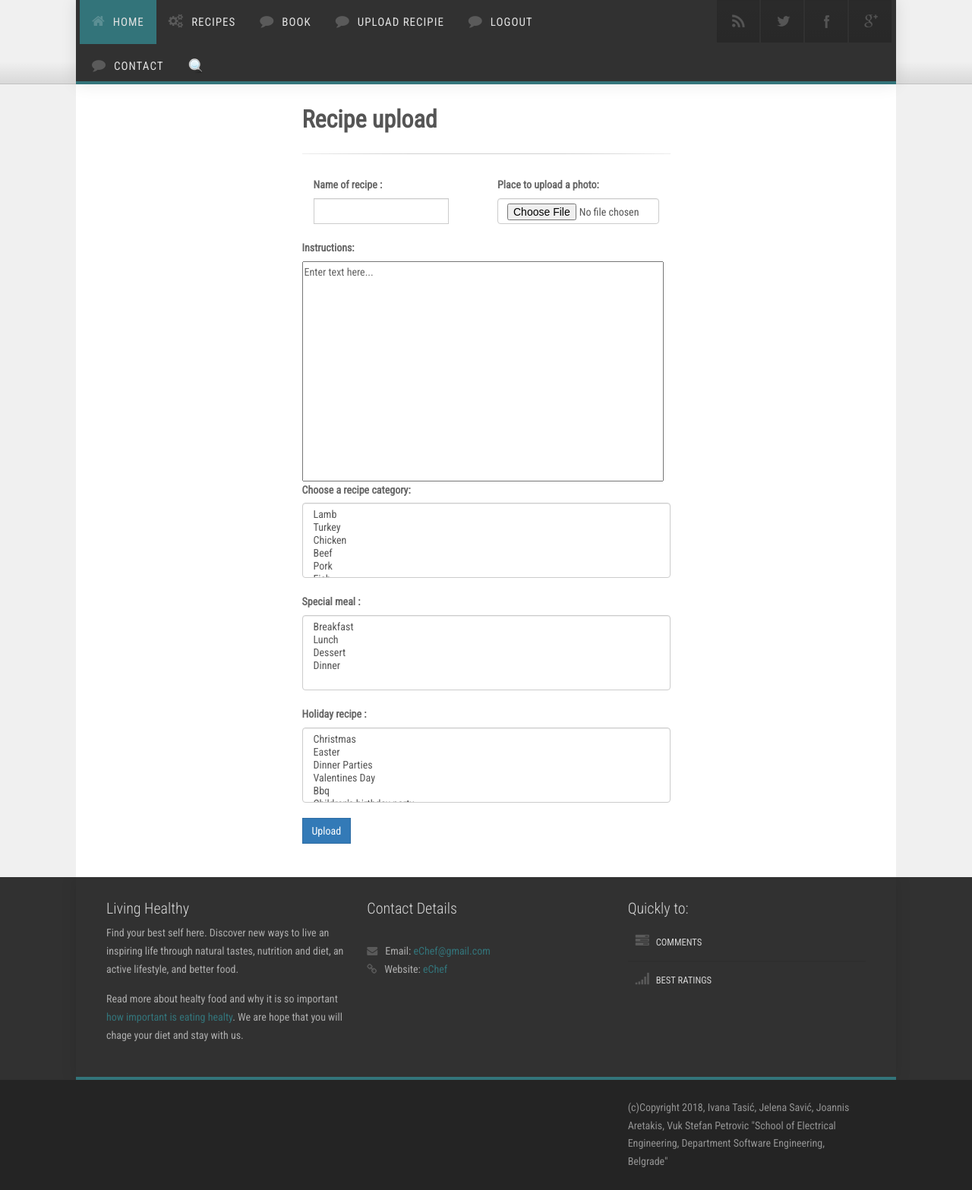
After one commit to JoannisAr/3Geeks1Greek, a CodeIgniter app: page /echef/index.php/Kuvar/prikaziDodavanjeRecepta in a window 1280 px wide. The commit adds this page. Shown: the whole page at 76% size. Run offline with CodeIgniter, Linux system fonts and the light colour scheme; some libraries are stand-ins or nearby versions.

```diff
--- a/eChef/application/controllers/Kuvar.php
+++ b/eChef/application/controllers/Kuvar.php
@@ -11,13 +11,32 @@
  *
  * @author Korisnik
  */
-class Kuvar {
+class Kuvar extends CI_Controller {
+    public function __construct() {
+         parent::__construct();
+    }
+    public function index(){
+       $podaci=[];
+       $this->prikazi("home.php",$podaci);
+    }
+
+    private function prikazi($glavniDeo, $data){
+        $data['controller']='Kuvar';
+        $this->load->view("sablon/chef_header.php", $data);
+        $this->load->view($glavniDeo, $data);
+        $this->load->view("sablon/footer.php");
+    }
+
      public function pretraga(){
         //uzme podatak
         $trazi=$this->input->get('pretraga');
         // uradi pretragu
         //poziva metodu prikazi za jela sto je dobio.
          // $this->prikazi("jelo stranica",array rezultata);
+    }
+    public function prikaziDodavanjeRecepta(){
+        $data=[];
+        $this->prikazi("recipe-uploadx.php",$data);
     }
       public function prikaziPrilika(){
     }
--- a/eChef/application/controllers/Registrovani.php
+++ b/eChef/application/controllers/Registrovani.php
@@ -152,5 +152,4 @@ class Registrovani extends CI_Controller {
         $data['jela'] = $this->Jelo->dohvatiJeloKategorija($kategorija);
         $this->prikazi("rezultatipretrage.php",$data);
     }
-
 }
--- a/eChef/application/models/Korisnik.php
+++ b/eChef/application/models/Korisnik.php
@@ -62,7 +62,7 @@ class Korisnik extends CI_Model{
         $query = $this->db->from("knjiga")->where("idKorisnika",$id_korisnika)->get();
         $knjiga = $query->row();
         if($knjiga){
-            $this->db->select("r.idR,r.naziv,r.obrok,r.kategorija,r.spec_prilika");
+            $this->db->select("r.idR,r.naziv,r.obrok,r.kategorija,r.spec_prilika,r.slika");
             $this->db->from("veza_recepti_knjiga k,recepti r");
             $this->db->where("k.idK",$knjiga->idK);
             $this->db->where("k.idR = r.idR");
--- a/eChef/application/views/book-2-column.php
+++ b/eChef/application/views/book-2-column.php
@@ -40,8 +40,9 @@
                                    echo '<a href="recipe1.html">';
                                   echo "<figure>";
                                   ?>
-					<img src="<?php echo base_url();?>assets/img/portfolio/image3.jpg" alt= "image3">
-                                       <?php    echo"<figcaption>";
+                            <?php
+					echo '<img src="'.base_url().$jelo->slika.'">';
+                                           echo"<figcaption>";
                                               echo'<h3 class="'.'margin-top-20">'.$jelo->naziv."</h3>";
                                        echo"<span>".$jelo->obrok.$jelo->kategorija."</span>";
                                        echo"</figcaption>";
--- a/eChef/application/views/recipe-upload.php
+++ b/eChef/application/views/recipe-upload.php
@@ -7,9 +7,8 @@
                                 <div class="signup-header">
                                     <h2><b>Recepie upload</b></h2>
                                 </div>
-
-								<hr>
-								<label><b>Place to upload a recepie:</b></label>
+						<hr>
+                               <label><b>Place to upload a recepie:</b></label>
                                 <input class="form-control margin-bottom-20" type="file">
 								<br>
 								<label><b>Place to upload a photo:</b></label>
--- /dev/null
+++ b/eChef/application/views/recipe-uploadx.php
@@ -0,0 +1,63 @@
+<div id="content">
+    <div class="container background-white">
+        <div class="row margin-vert-30">
+            <!-- Register Box -->
+            <div class="col-md-6 col-md-offset-3 col-sm-offset-3">
+                <form class="neka">
+                    <div class="neka-a">
+                        <h2><b>Recipe upload</b></h2>
+                    </div>
+                    <hr>
+
+                    <div class="col-md-6">
+                        <label><b>Name of recipe :</b></label>
+                        <div class="input-group margin-bottom-20">
+                            <input class="form-control" type="text" name="recipe_name" >
+                        </div>
+                    </div>
+                    <div class="col-md-6">
+                        <label><b>Place to upload a photo:</b></label>
+                        <input class="form-control margin-bottom-20" type="file" name="pic" accept="image/*">
+                    </div>
+                    <div>
+                        <label class="pull-left"><b>Instructions:</b></label>
+                        <textarea rows="4" cols="50" name="instructions" style="width:476px;height:290px;resize:none">Enter text here...</textarea>
+                    </div>
+                    <label><b>Choose a recipe category:</b></label>
+                    <select class="form-control margin-bottom-20" required size="5">
+                        <option value="lamb">Lamb</option>
+                        <option value="turkey">Turkey</option>
+                        <option value="chicken">Chicken</option>
+                        <option value="beef">Beef</option>
+                        <option value="pork">Pork</option>
+                        <option value="fish">Fish</option>
+                        <option value="seafood">Seafood</option>
+                        <option value="fruit">Fruit</option>
+                        <option value="vegetables">Vegetables</option>
+                        <option value="pasta">Pasta</option>
+                        <option value="riceRisottoOrzo">Rice, Risotto, Orzo</option>
+                        <option value="chocolate">Chocolate</option>
+                    </select>
+                    <label><b>Special meal :</b></label>
+                    <select class="form-control margin-bottom-20" required size="5">
+                        <option value="Breakfast">Breakfast</option>
+                        <option value="Lunch">Lunch</option>
+                        <option value="Dessert">Dessert</option>
+                        <option value="Dinner">Dinner</option>
+                    </select>
+                    <label><b>Holiday recipe :</b></label>
+                    <select class="form-control margin-bottom-20" required size="5">
+                        <option value="Christmas">Christmas</option>
+                        <option value="Easter">Easter</option>
+                        <option value="Dinner Parties">Dinner Parties</option>
+                        <option value="Valentines Day">Valentines Day</option>
+                        <option value="Bbq">Bbq</option>
+                        <option value="Children's birthday party">Children's birthday party</option>
+                    </select>
+                    <button class="btn btn-primary" type="submit">Upload</button>
+                </form>
+            </div>
+            <!-- End Register Box -->
+        </div>
+    </div>
+</div>
--- a/eChef/application/views/sablon/chef_header.php
+++ b/eChef/application/views/sablon/chef_header.php
@@ -125,7 +125,7 @@
                                         <a href="contact.html" class="fa-comment ">Book</a>
                                     </li>
                                    <li>
-                                        <a href="contact.html" class="fa-comment ">Upload Recipie</a>
+                                        <a href="<?php echo site_url("$controller/prikaziDodavanjeRecepta");?>" class="fa-comment ">Upload Recipie</a>
                                     </li>
 									<li>
                                         <a href="contact.html" class="fa-comment ">Logout</a>
--- a/eChef/application/views/sablon/registrovan_header.php
+++ b/eChef/application/views/sablon/registrovan_header.php
@@ -122,7 +122,7 @@
                                         </ul>
                                     </li>
 				    <li>
-                                        <a href="<?php echo site_url("$controller/knjiga");?>" class="fa-comment ">Book</a>
+                                        <a href="<?php echo site_url("$controller/prikaziDodavanjeRecepta");?>" class="fa-comment ">Book</a>
                                     </li>
                                     <li>
                                         <span class="fa-font ">User</span>
--- a/eChef/application/views/search.php
+++ b/eChef/application/views/search.php
@@ -44,7 +44,7 @@
                                         <div class="col-md-6">
                                              <div class="input-group margin-bottom-20">
                                                  <input class="form-control" type="text" name="searchBox">
-                                    </div>
+                                             </div>
                                         </div>
                                         <div class="col-md-6">
                                             <button class="btn btn-primary pull-center" type="submit">Search</button>
```
Also changed, not shown: Specifikacija baze podataka sa modelom/echef.sql (+7 -6 lines), eChef/images/pasta.jpg (added), eChef/images/pizza.jpg (added).
